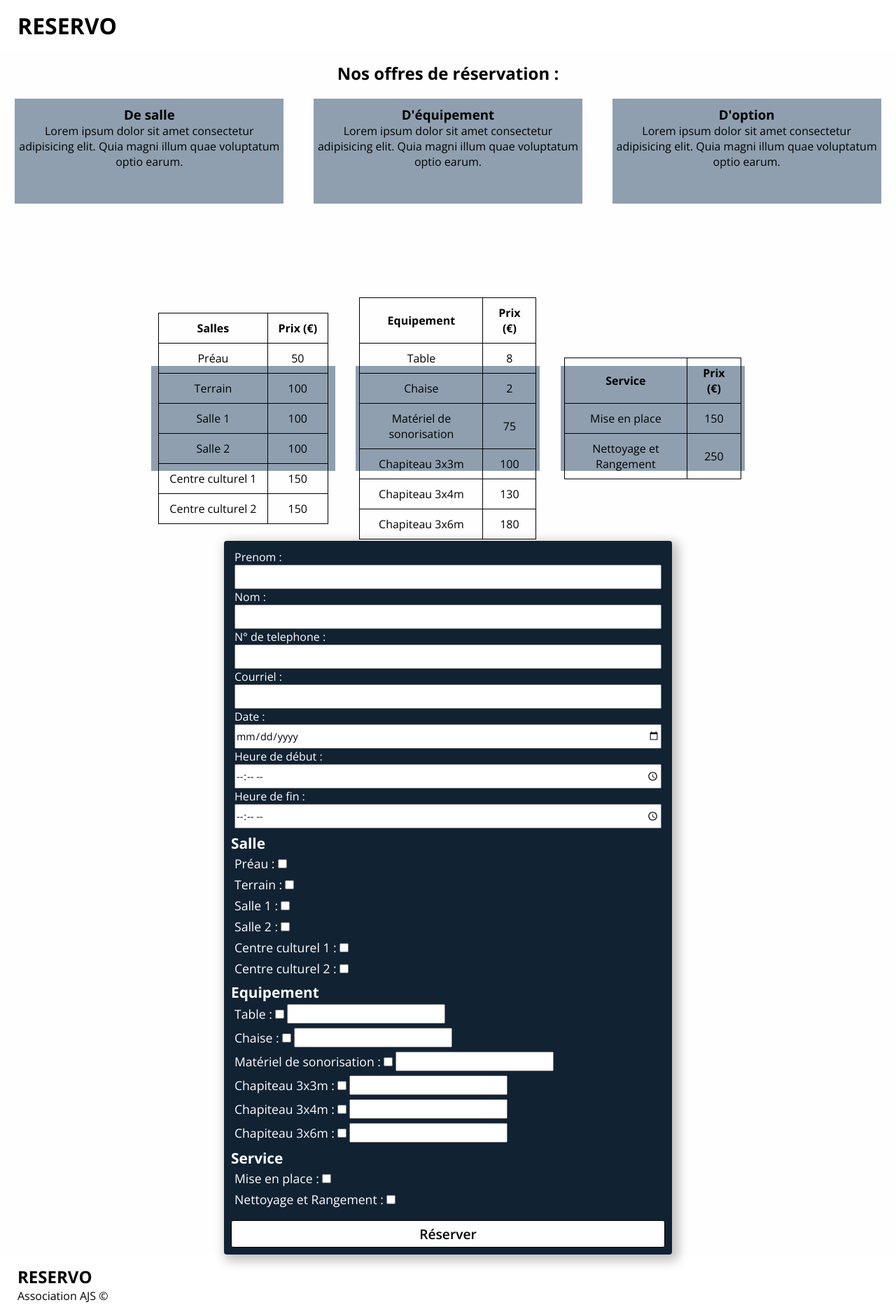
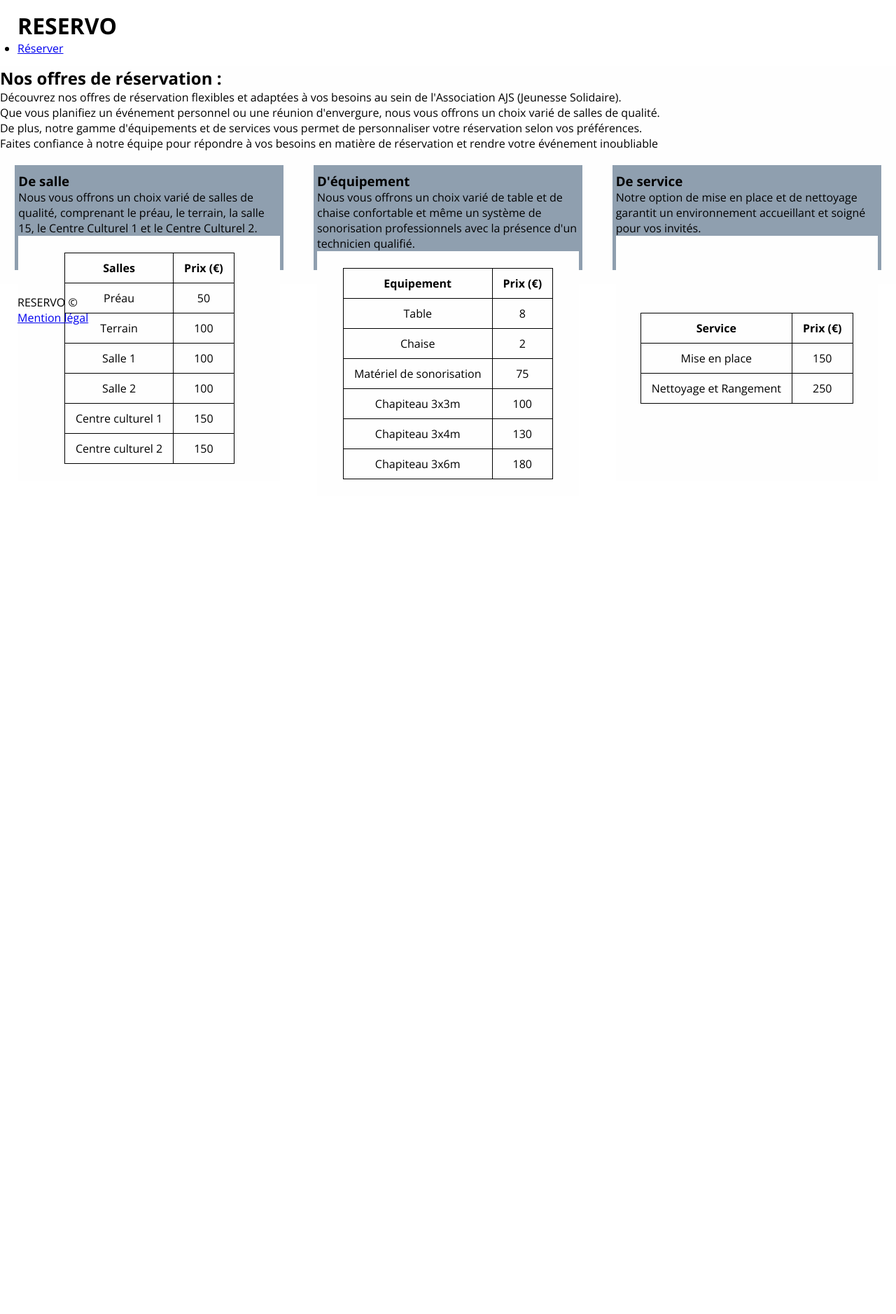
Before and after one commit to HoarauJeremy/TP-Projet-RESERVO, a PHP site: page / in a window 1280 px wide. Shown: the whole page at 70% size. After the commit the page ends 685 px from the top, so only its background shows below. Run offline with PHP 8.4, Linux system fonts and the light colour scheme; some web fonts are replaced.

Commit message:
update index

```diff
--- a/pageUnique/index.php
+++ b/pageUnique/index.php
@@ -4,39 +4,42 @@
     <meta charset="UTF-8">
     <meta name="viewport" content="width=device-width, initial-scale=1.0">
     <title>TP Projet RESERVO</title>
-    <link rel="stylesheet" href="style.css">
+    <link rel="stylesheet" href="../style.css">
 </head>
 <body>
 
 <header>
     <h1>RESERVO</h1>
+
+    <nav>
+        <ul>
+            <li><a href="reservation.php">Réserver</a></li>
+        </ul>
+    </nav>
 </header>
 
 <main>
-    <div class="pres">
+    <div class="presentation">
+
         <h2>Nos offres de réservation :</h2>
+
+        <div class="pres-text">
+            <p>
+                Découvrez nos offres de réservation flexibles et adaptées à vos besoins au sein de l'Association AJS (Jeunesse Solidaire).
+                <br>
+                Que vous planifiez un événement personnel ou une réunion d'envergure, nous vous offrons un choix varié de salles de qualité.
+                <br>
+                De plus, notre gamme d'équipements et de services vous permet de personnaliser votre réservation selon vos préférences.
+                <br>
+                Faites confiance à notre équipe pour répondre à vos besoins en matière de réservation et rendre votre événement inoubliable
+            </p>
+        </div>
 
         <div class="pres-box">
             <div class="box">
                 <h3>De salle</h3>
-                <p>Lorem ipsum dolor sit amet consectetur adipisicing elit. Quia magni illum quae voluptatum optio earum.</p>
-            </div>
-
-            <div class="box">
-                <h3>D'équipement</h3>
-                <p>Lorem ipsum dolor sit amet consectetur adipisicing elit. Quia magni illum quae voluptatum optio earum.</p>
-            </div>
-
-            <div class="box">
-                <h3>D'option</h3>
-                <p>Lorem ipsum dolor sit amet consectetur adipisicing elit. Quia magni illum quae voluptatum optio earum.</p>
-            </div>
-        </div>
-    </div>
-
+                <p>Nous vous offrons un choix varié de salles de qualité, comprenant le préau, le terrain, la salle 15, le Centre Culturel 1 et le Centre Culturel 2.</p>
                 <div class="price">
-        <div class="price-box">
-            <div class="box price">
                     <table>
                         <thead>
                             <tr>
@@ -72,8 +75,12 @@
                         </tbody>
                     </table>
                 </div>
+            </div>
 
-            <div class="box price">
+            <div class="box">
+                <h3>D'équipement</h3>
+                <p>Nous vous offrons un choix varié de table et de chaise confortable et même un système de sonorisation professionnels avec la présence d'un technicien qualifié.</p>
+                <div class="price">
                     <table>
                         <thead>
                             <tr>
@@ -88,7 +95,7 @@
                             </tr>
                             <tr>
                                 <td>Chaise</td>
-                            <td>2 <!--/Jour--></td>
+                                <td>2</td>
                             </tr>
                             <tr>
                                 <td>Matériel de sonorisation</td>
@@ -109,8 +116,12 @@
                         </tbody>
                     </table>
                 </div>
+            </div>
 
-            <div class="box price">
+            <div class="box">
+                <h3>De service</h3>
+                <p>Notre option de mise en place et de nettoyage garantit un environnement accueillant et soigné pour vos invités.</p>
+                <div class="price">
                     <table>
                         <thead>
                             <tr>
@@ -132,122 +143,7 @@
                 </div>
             </div>
         </div>
-
-    <div class="reservation">
-        <div class="reservation-box">
-            <form action="" method="POST">
-
-                <div class="user">
-                    <div class="Fname">
-                        <label for="Fname">Prenom</label>
-                        <input type="text" name="Fname" id="Fname">
     </div>
-                    <div class="Lname">
-                        <label for="Lname">Nom</label>
-                        <input type="text" name="Lname" id="Lname">
-                    </div>
-                    <div class="phone">
-                        <label for="phone">N° de telephone</label>
-                        <input type="tel" name="phone" id="phone">
-                    </div>
-                    <div class="mail">
-                        <label for="mail">Courriel</label>
-                        <input type="email" name="mail" id="mail">
-                    </div>
-                    <div class="date">
-                        <label for="date">Date</label>
-                        <input type="date" name="date" id="date">
-                    </div>
-                    <div class="time-start">
-                        <label for="time">Heure de début</label>
-                        <input type="time" name="time-start" id="time-start">
-                    </div>
-                    <div class="time-end">
-                        <label for="time-end">Heure de fin</label>
-                        <input type="time" name="time-end" id="time-end">
-                    </div>
-                </div>
-
-                <div class="salle">
-                    <h4>Salle</h4>
-                    <div class="">
-                        <label for="preau">Préau</label>
-                        <input type="checkbox" name="preau" id="preau" value="p">
-                    </div>
-                    <div class="">
-                        <label for="terrain">Terrain</label>
-                        <input type="checkbox" name="terrain" id="terrain" value="t">
-                    </div>
-                    <div class="">
-                        <label for="salle1">Salle 1</label>
-                        <input type="checkbox" name="salle1" id="salle1" value="s1">
-                    </div>
-                    <div class="">
-                        <label for="salle2">Salle 2</label>
-                        <input type="checkbox" name="salle2" id="salle2" value="s2">
-                    </div>
-                    <div class="">
-                        <label for="centreCulturel1">Centre culturel 1</label>
-                        <input type="checkbox" name="centreCulturel1" id="centreCulturel1" value="cc1">
-                    </div>
-                    <div class="">
-                        <label for="centreCulturel2">Centre culturel 2</label>
-                        <input type="checkbox" name="centreCulturel2" id="centreCulturel2" value="cc2">
-                    </div>
-                </div>
-
-                <div class="equipement">
-                    <h4>Equipement</h4>
-                    <div class="">
-                        <label for="table">Table</label>
-                        <input type="checkbox" name="table" id="table" value="table">
-                        <input type="number" name="nbTable" id="nbTable">
-                    </div>
-                    <div class="">
-                        <label for="chaise">Chaise</label>
-                        <input type="checkbox" name="chaise" id="chaise" value="chaise">
-                        <input type="number" name="nbChaise" id="nbChaise">
-                    </div>
-                    <div class="">
-                        <label for="sono">Matériel de sonorisation</label>
-                        <input type="checkbox" name="sono" id="sono" value="sono">
-                        <input type="number" name="nbSono" id="nbSono">
-                    </div>
-                    <div class="">
-                        <label for="chapiteau3-3">Chapiteau 3x3m</label>
-                        <input type="checkbox" name="chapiteau3-3" id="chapiteau3-3" value="c3-3">
-                        <input type="number" name="nbChapiteau3-3" id="nbChapiteau3-3">
-                    </div>
-                    <div class="">
-                        <label for="chapiteau3-4">Chapiteau 3x4m</label>
-                        <input type="checkbox" name="chapiteau3-4" id="chapiteau3-4" value="c3-4">
-                        <input type="number" name="nbChapiteau3-4" id="nbChapiteau3-4">
-                    </div>
-                    <div class="">
-                        <label for="chapiteau3-6">Chapiteau 3x6m</label>
-                        <input type="checkbox" name="chapiteau3-6" id="chapiteau3-6" value="c3-6">
-                        <input type="number" name="nbChapiteau3-6" id="nbChapiteau3-6">
-                    </div>
-                </div>
-
-                <div class="service">
-                    <h4>Service</h4>
-                    <div class="">
-                        <label for="service-MeP">Mise en place</label>
-                        <input type="checkbox" name="service-MeP" id="service-MeP" value="MeP">
-                    </div>
-                    <div class="">
-                        <label for="service-NeR">Nettoyage et Rangement</label>
-                        <input type="checkbox" name="service-NeR" id="service-NeR" value="NeR">
-                    </div>
-                </div>
-
-                <input type="submit" name="submit" id="submit" value="Réserver">
-            </form>
-        </div>
-    </div>
-</main>
-
     <?php
 
         if (isset($_POST['submit'])) {
@@ -286,7 +182,7 @@
             $prixService = $service_MeP + $service_NeR;
 
             echo "
-            <ul>
+                <ul class='info'>
                     <li>$Fname</li>
                     <li>$Lname</li>
                     <li>$phone</li>
@@ -301,12 +197,13 @@
                 </ul>
             ";
         }
-
     ?>
 
+</main>
+
 <footer>
-    <h2>RESERVO</h2>
-    <p>Association AJS &copy;</p>
+    <p>RESERVO &copy;</p>
+    <a href="mention.php">Mention légal</a>
 </footer>
 
 </body>
```
Lines whose indentation alone changed are shown as unchanged.
